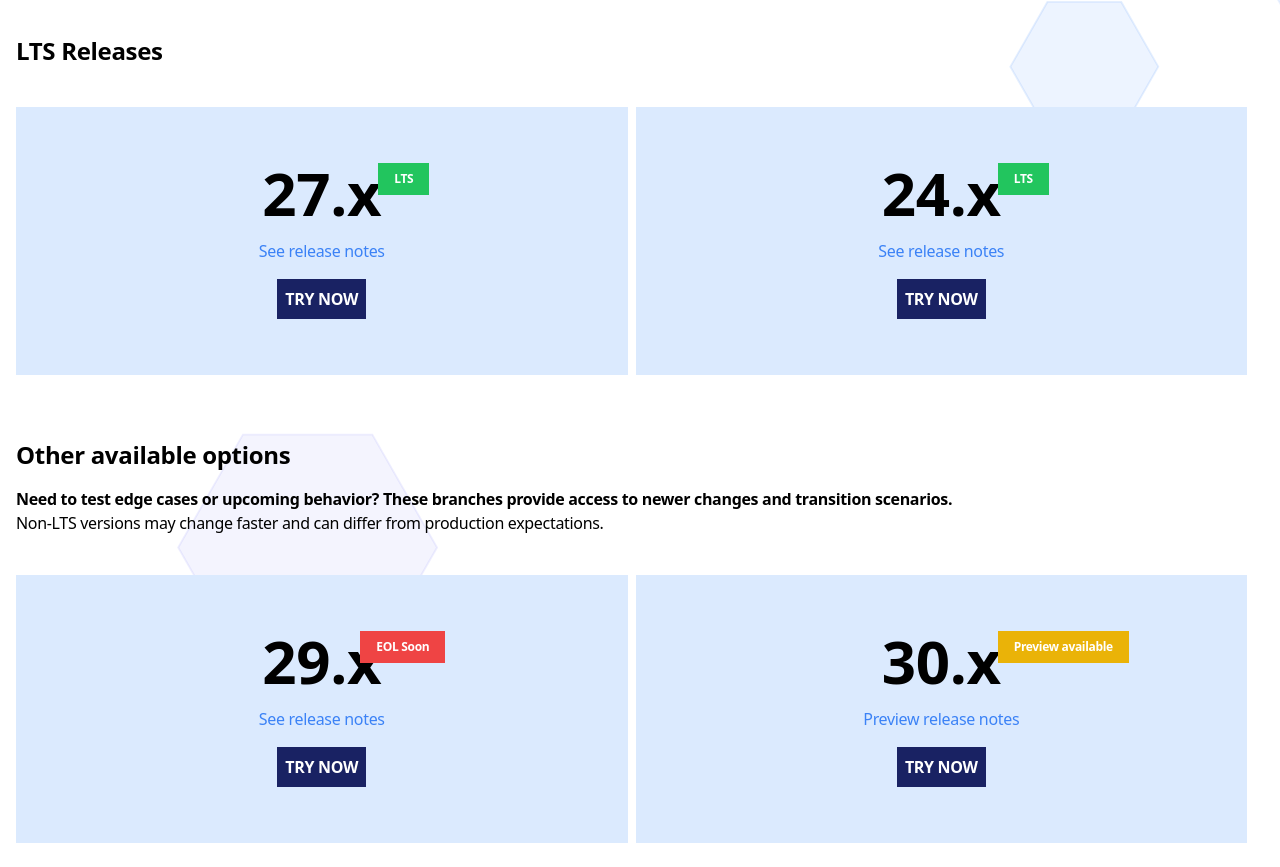
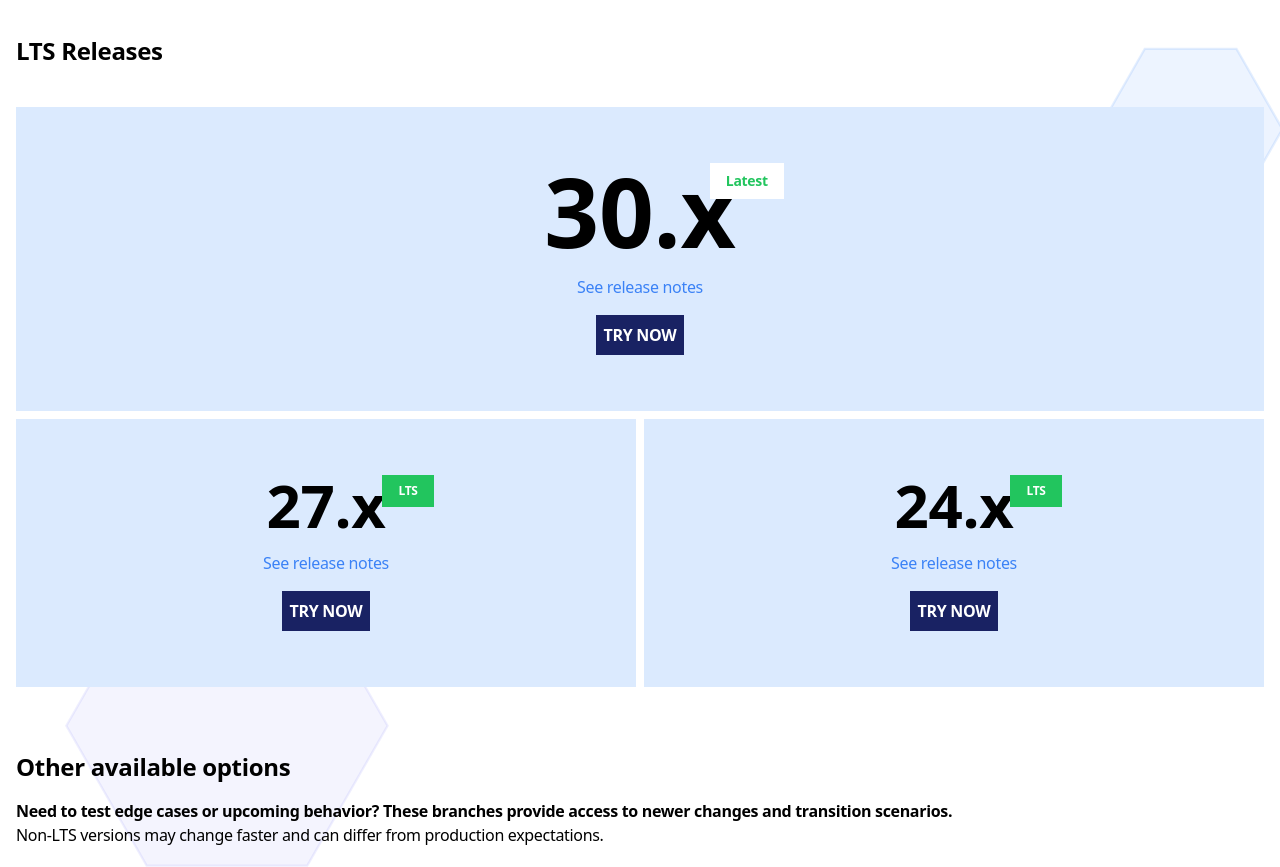
Before and after one commit to mercihabam/demo.tiki.org, a website: page src/index.html in a window 1280 px wide. Shown: the part 1145-2012 px from the top of the page. Drawn offline with Linux system fonts and the light colour scheme.

Commit message:
move 30.x in LTS releases

```diff
--- a/src/index.html
+++ b/src/index.html
@@ -82,7 +82,16 @@
         <h2 class="text-2xl font-semibold">LTS Releases</h2>
 
         <div class="flex flex-wrap gap-2">
-          <div class="bg-blue-100 flex gap-4 flex-col items-center justify-center p-14 w-full sm:w-[49%]">
+          <div class="bg-blue-100 border-t-0 flex gap-4 flex-col items-center justify-center p-14 w-full">
+            <div class="relative">
+              <span class="text-8xl font-bold">30.x</span>
+              <div class="absolute bg-white px-4 py-2 font-bold text-green-500 top-0 -right-12 text-sm">Latest</div>
+            </div>
+            <a href="https://doc.tiki.org/Tiki30" target="_blank" class="text-blue-500">See release notes</a>
+            <a href="https://30x.demo.tiki.org/" class="text-white bg-primary block p-2 uppercase font-semibold">Try now</a>
+          </div>
+
+          <div class="bg-blue-100 flex gap-4 flex-col items-center justify-center p-14 w-full sm:w-[calc(50%-0.25rem)]">
             <div class="relative">
               <span class="text-6xl font-bold">27.x</span>
               <div class="absolute bg-green-500 px-4 py-2 font-bold text-white top-0 -right-12 text-xs">LTS</div>
@@ -91,7 +100,7 @@
             <a href="https://27x.demo.tiki.org/" class="text-white bg-primary block p-2 uppercase font-semibold">Try now</a>
           </div>
 
-          <div class="bg-blue-100 border-t-0 flex gap-4 flex-col items-center justify-center p-14 w-full sm:w-[49%]">
+          <div class="bg-blue-100 border-t-0 flex gap-4 flex-col items-center justify-center p-14 w-full sm:w-[calc(50%-0.25rem)]"">
             <div class="relative">
               <span class="text-6xl font-bold">24.x</span>
               <div class="absolute bg-green-500 px-4 py-2 font-bold text-white top-0 -right-12 text-xs">LTS</div>
@@ -115,15 +124,6 @@
             </div>
             <a href="https://doc.tiki.org/Tiki29" target="_blank" class="text-blue-500">See release notes</a>
             <a href="https://29x.demo.tiki.org/" class="text-white bg-primary block p-2 uppercase font-semibold">Try now</a>
-          </div>
-
-          <div class="bg-blue-100 border-t-0 flex gap-4 flex-col items-center justify-center p-14 w-full sm:w-[49%]">
-            <div class="relative">
-              <span class="text-6xl font-bold">30.x</span>
-              <div class="absolute bg-yellow-500 px-4 py-2 font-bold text-white top-0 -right-32 text-xs">Preview available</div>
-            </div>
-            <a href="https://doc.tiki.org/Tiki30" target="_blank" class="text-blue-500">Preview release notes</a>
-            <a href="https://30x.demo.tiki.org/" class="text-white bg-primary block p-2 uppercase font-semibold">Try now</a>
           </div>
         </div>
 
```
Also changed, not shown: dist/index.css.
